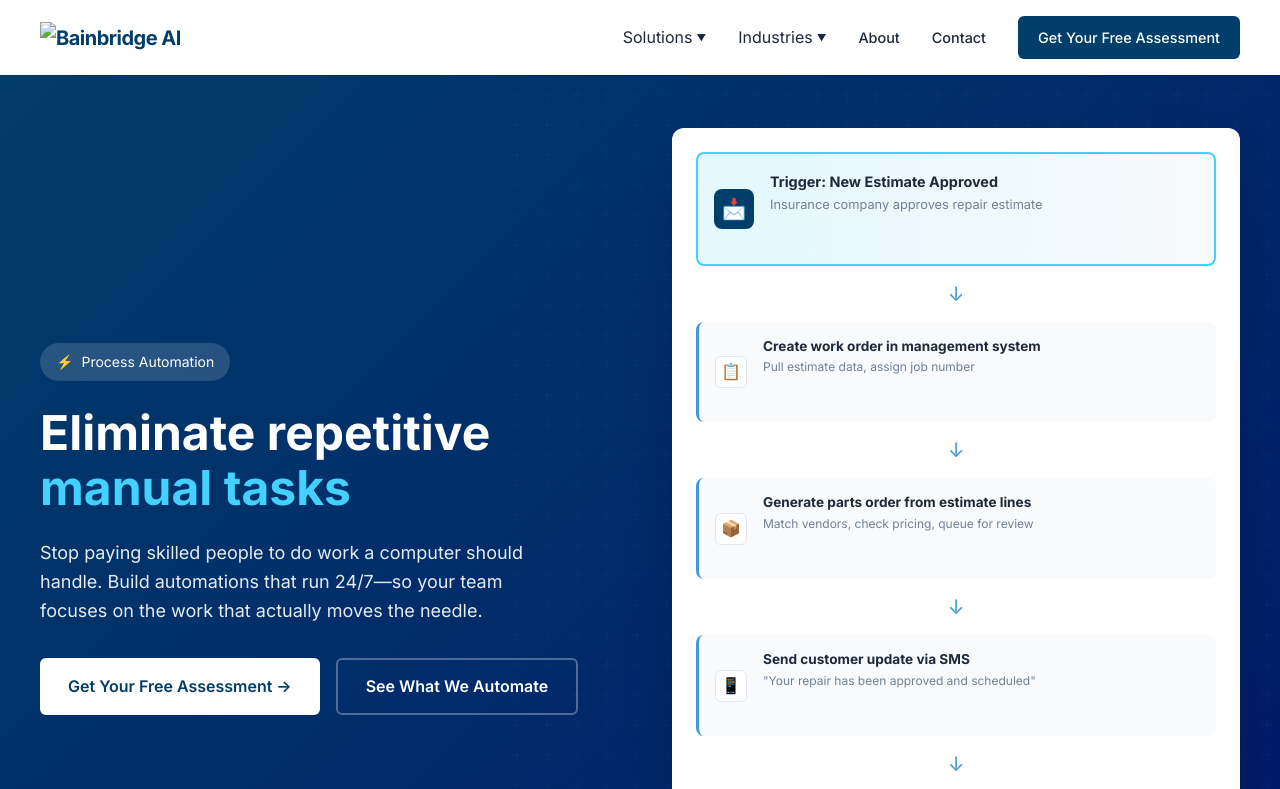
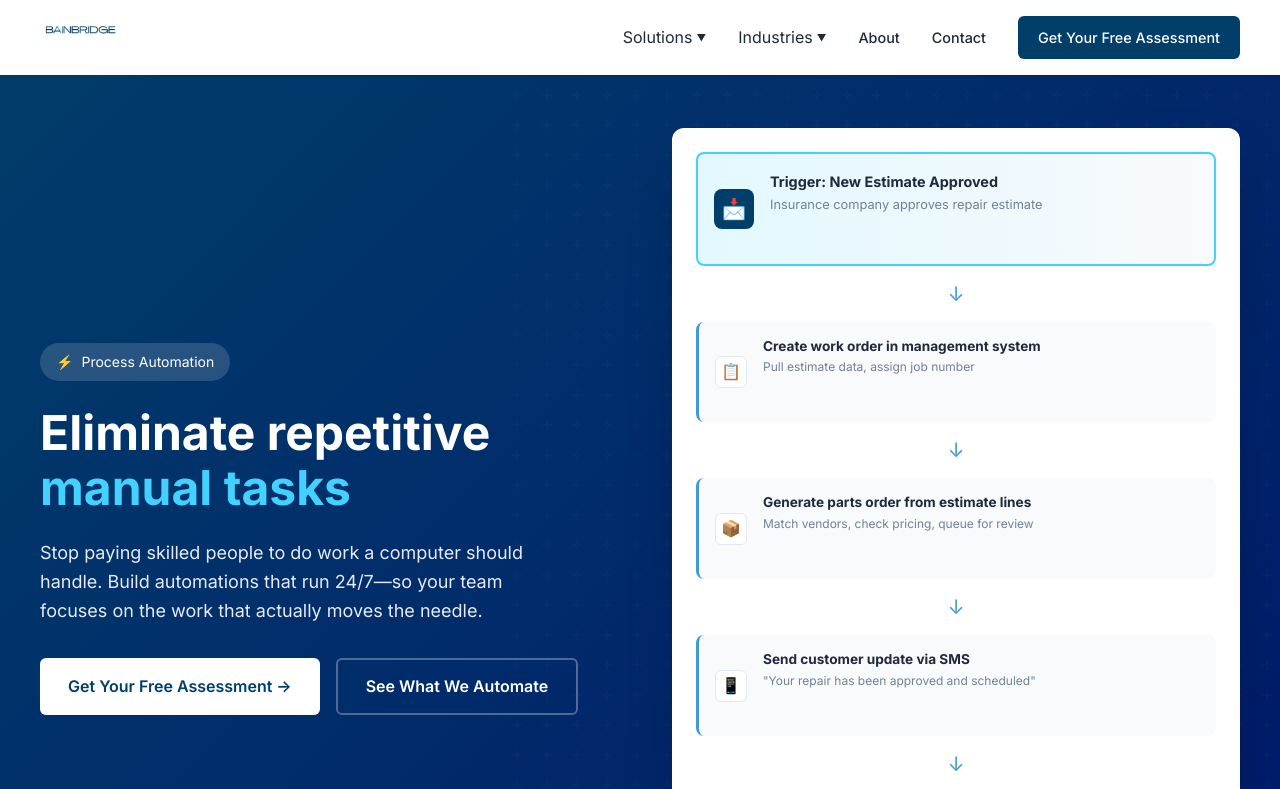
Before and after one commit to ttravj/bainbridge-website, a website: page process-automation.html in a window 1280 px wide. Shown: the top 789 px of the page. Drawn offline with Linux system fonts and the light colour scheme.

Commit message:
Add files via upload
Fix logo path

```diff
--- a/process-automation.html
+++ b/process-automation.html
@@ -820,7 +820,7 @@
     <!-- Navigation -->
     <nav>
         <div class="nav-container">
-            <a href="index.html" class="logo"><img src="/images/logo.jpg" alt="Bainbridge AI" style="height: 32px;"></a>
+            <a href="index.html" class="logo"><img src="/logo.jpg" alt="Bainbridge AI" style="height: 32px;"></a>
             <div class="nav-links">
                 <div class="dropdown">
                     <span class="dropdown-toggle">Solutions</span>
@@ -1162,7 +1162,7 @@
     <!-- Footer -->
     <footer>
         <div class="footer-container">
-            <a href="index.html" class="footer-logo"><img src="/images/logo.jpg" alt="Bainbridge AI" style="height: 28px;"></a>
+            <a href="index.html" class="footer-logo"><img src="/logo.jpg" alt="Bainbridge AI" style="height: 28px;"></a>
             <div class="footer-links">
                 <a href="workflow-mapping.html">Workflow Mapping</a>
                 <a href="process-automation.html">Process Automation</a>
```
Also changed, not shown: system-integration.html (+2 -2 lines), workflow-mapping.html (+2 -2 lines).
